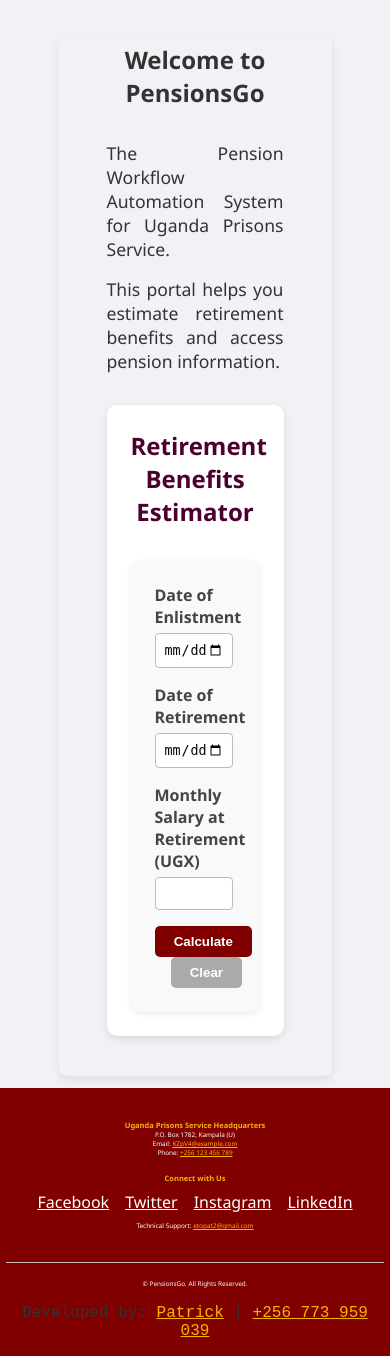
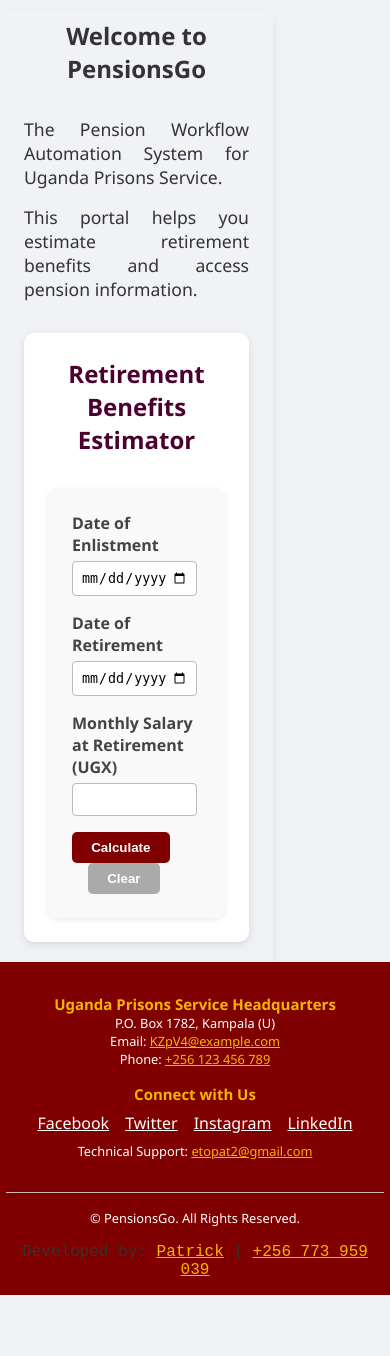
Before and after one commit to etopat/PensionApp, a PHP site: page /frontend/index.html in a window 390 px wide. Shown: the part 49-1405 px from the top of the page. After the commit the page ends 1344 px from the top, so only its background shows below. Run offline with PHP 8.4, Linux system fonts and the light colour scheme.

Commit message:
increased footer font-size and modified main-wrapper padding

```diff
--- a/frontend/css/styles.css
+++ b/frontend/css/styles.css
@@ -160,7 +160,7 @@ a.button:focus {
 
     .footer-holder {
         width: 100%;
-        font-size: 0.4rem;
+        font-size: 0.8rem;
         position: relative;
         bottom: 0;
         padding: 0.5rem 0.2rem;
@@ -173,8 +173,8 @@ a.button:focus {
     position: relative;
     top: 60px;
     background: var(--main-bg);
-    padding: 0.5rem 3rem;
-    margin: 1.5rem auto 2rem;
+    padding: 0.5rem 1.5rem;
+    /* margin: 1.5rem auto 2rem; */
     border-radius: 8px;
     box-shadow: 0 4px 10px rgba(0, 0, 0, 0.08);
     width: 70%;
```
